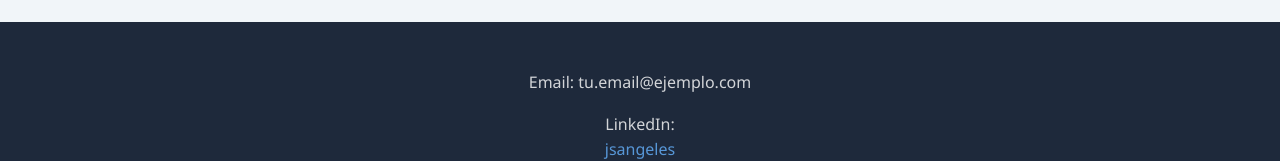
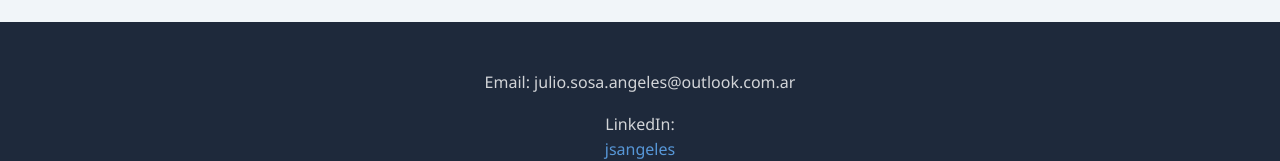
Before and after one commit to JulioSosaAng/mi-portfolio, a React (Vite) app: page / in a window 1280 px wide. Shown: the part 1874-2035 px from the top of the page. Built offline with nearby package versions, Linux system fonts and the light colour scheme.

Commit message:
Email Change

```diff
--- a/src/App.jsx
+++ b/src/App.jsx
@@ -99,7 +99,7 @@ const App = () => {
 
       <footer className="footer">
         <div className="footer-content">
-          <p>Email: tu.email@ejemplo.com</p>
+          <p>Email: julio.sosa.angeles@outlook.com.ar</p>
           <p>LinkedIn: <a href="https://linkedin.com/in/jsangeles" target="_blank" rel="noopener noreferrer">jsangeles</a></p>
           <p>GitHub: <a href="https://github.com/JulioSosaAng" target="_blank" rel="noopener noreferrer">JulioSosaAng</a></p>
         </div>
```
